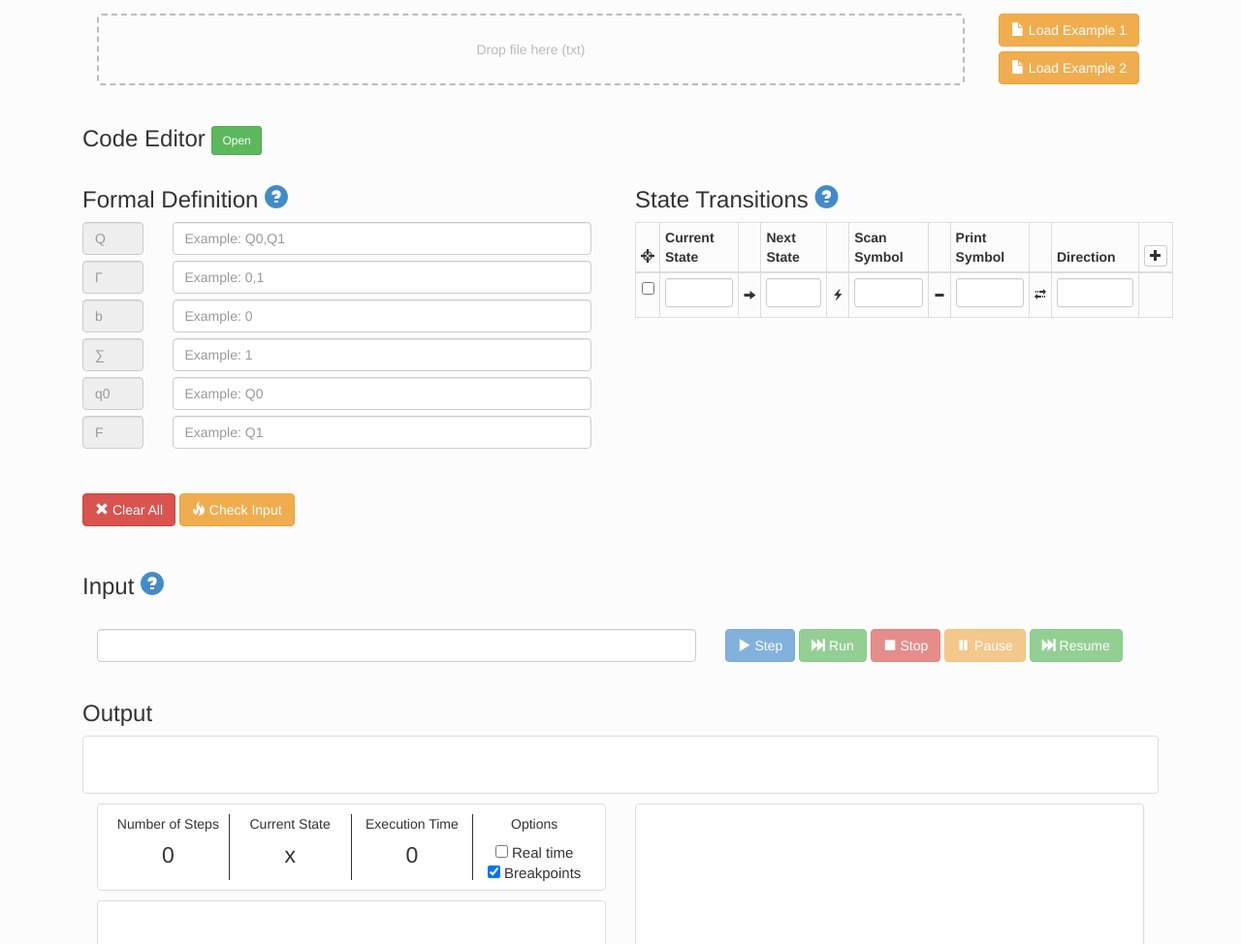
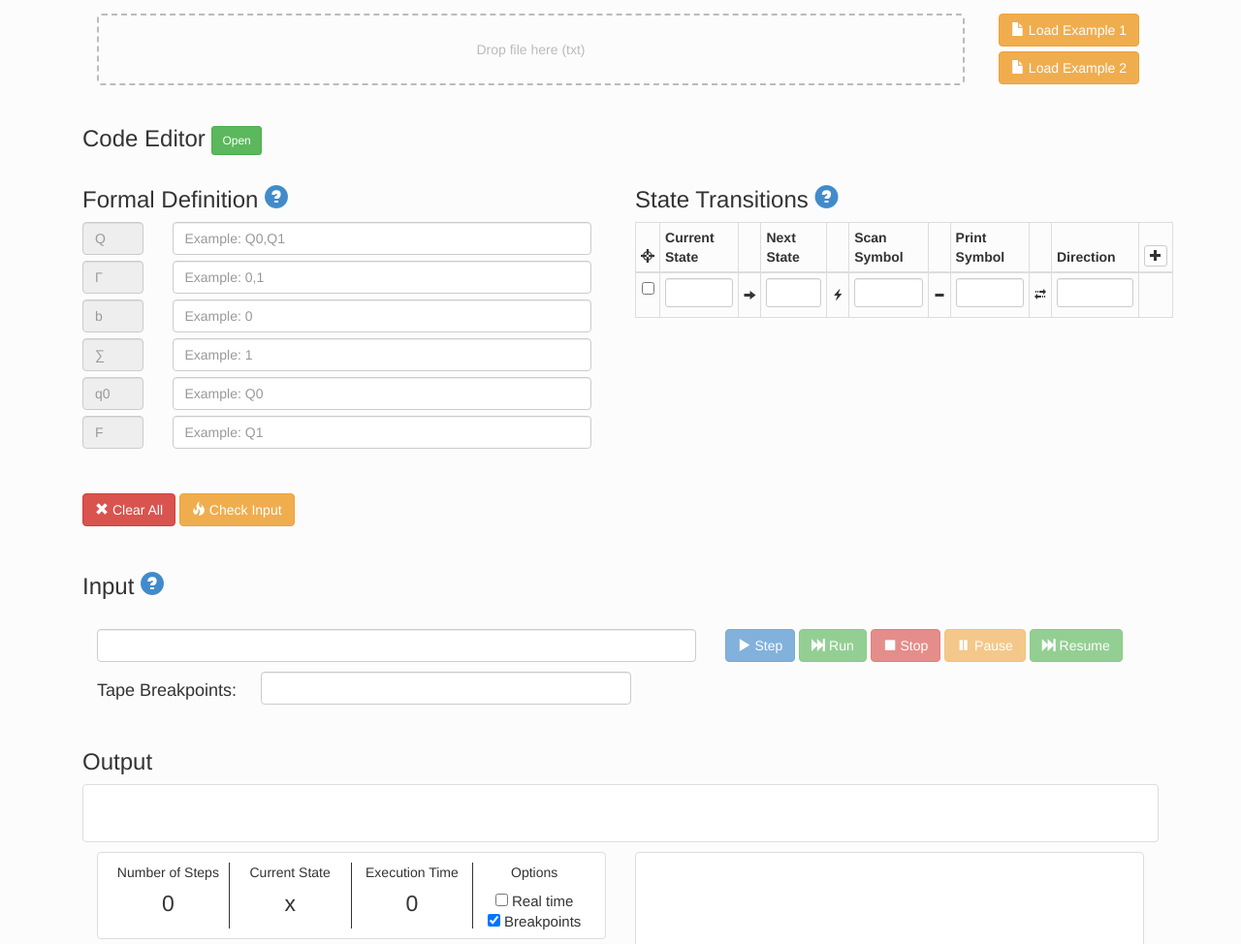
Before and after one commit to jpdias/turing-machine, a plain HTML site: page index.html in a window 1280 px wide. Shown: the part 126-1100 px from the top of the page at 97% size. Drawn offline with Linux system fonts and the light colour scheme.

Commit message:
add break

```diff
--- a/index.html
+++ b/index.html
@@ -225,6 +225,12 @@
 				<button type="button" class="btn btn-warning btn-md" onclick="pause()" id="pauseButton"><i class="glyphicon glyphicon-pause"></i> Pause</button>
 				<button type="button" class="btn btn-success btn-md" onclick="resume()" id="resumeButton"><i class="glyphicon glyphicon-fast-forward"></i> Resume</button>
 			</div>
+			<div class="col-md-7" style="display:inline-block">
+				<div class="col-md-3" style="margin-top:10px;padding-right:0px;padding-left:0px;"><h4>Tape Breakpoints:</h4></div>
+				<div style="margin-top:10px;margin-left:0px;" class="col-md-8"><input type="text" class="form-control" id="inputBreakpoints"></input></div>
+			</div>
+			<div class="col-md-5" >
+		</div>
 		</div>
 
 		<div class="col-md-12">
```
